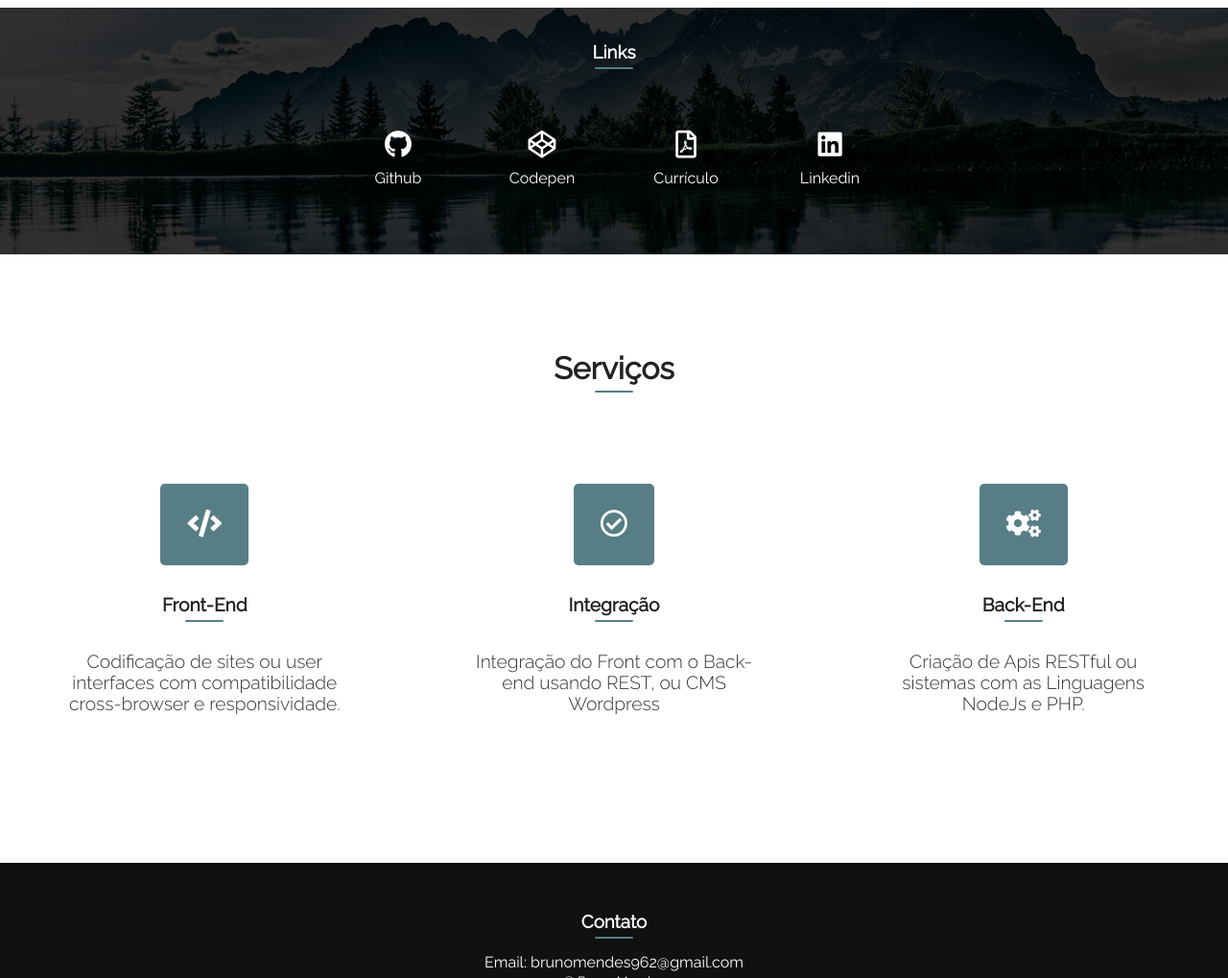
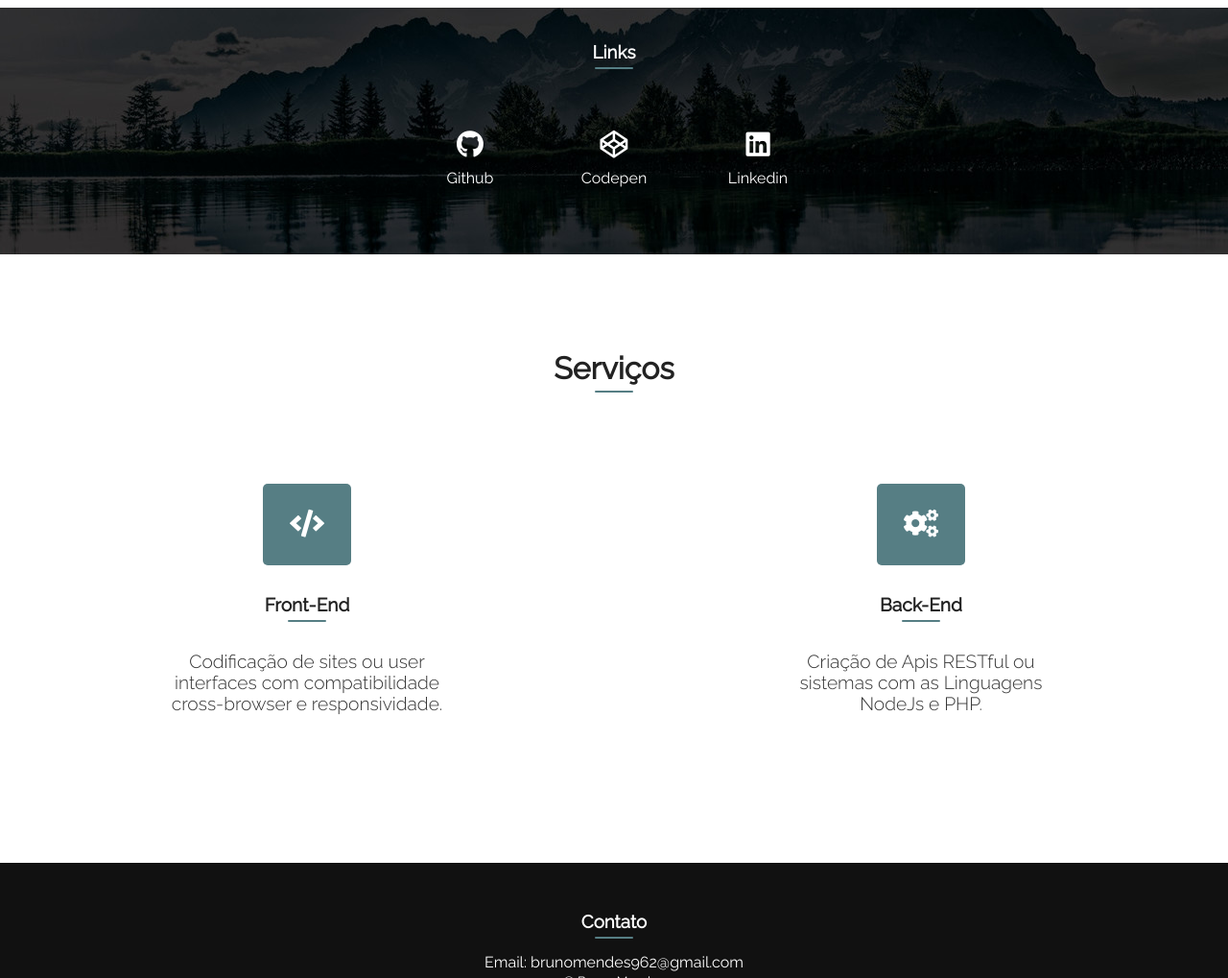
Before and after one commit to Bruends/brunomendes41.github.io, a website: page index.html in a window 1280 px wide. Shown: the part 1300-2319 px from the top of the page at 96% size. Drawn offline with Linux system fonts and the light colour scheme.

Commit message:
removendo conteudos obsoletos

```diff
--- a/index.html
+++ b/index.html
@@ -99,10 +99,11 @@
         <i class="fab fa-codepen" aria-hidden="true"></i>
         Codepen
       </a>
-      <a href="https://drive.google.com/open?id=1QnFlBADTFAfKNYATWa-AK9i_Wr15GIjE" class="links-container__item" title="curriculo" target="_blank">
+      <!-- <a href="https://drive.google.com/open?id=1QnFlBADTFAfKNYATWa-AK9i_Wr15GIjE" class="links-container__item" title="curriculo" target="_blank">
         <i class="far fa-file-pdf" aria-hidden="true"></i>
         Currículo
       </a>
+      -->
       <a href="https://www.linkedin.com/in/brunomendes41/" class="links-container__item" title="linked in" target="_blank">
         <i class="fab fa-linkedin" aria-hidden="true"></i>
         Linkedin
@@ -123,13 +124,13 @@
           </p>
         </article>
         <!-- integração -->
-        <article class="skill-item">
+        <!-- <article class="skill-item">
           <i class="far fa-check-circle skill-item__icon"></i>
           <h3 class="skill-item__title">Integração</h3>
           <p class="skill-item__text">
             Integração do Front com o Back-end usando REST, ou CMS Wordpress
           </p>
-        </article>
+        </article> -->
       <!-- backend -->
         <article class="skill-item">
           <i class="fa fa-cogs skill-item__icon"></i>
```
